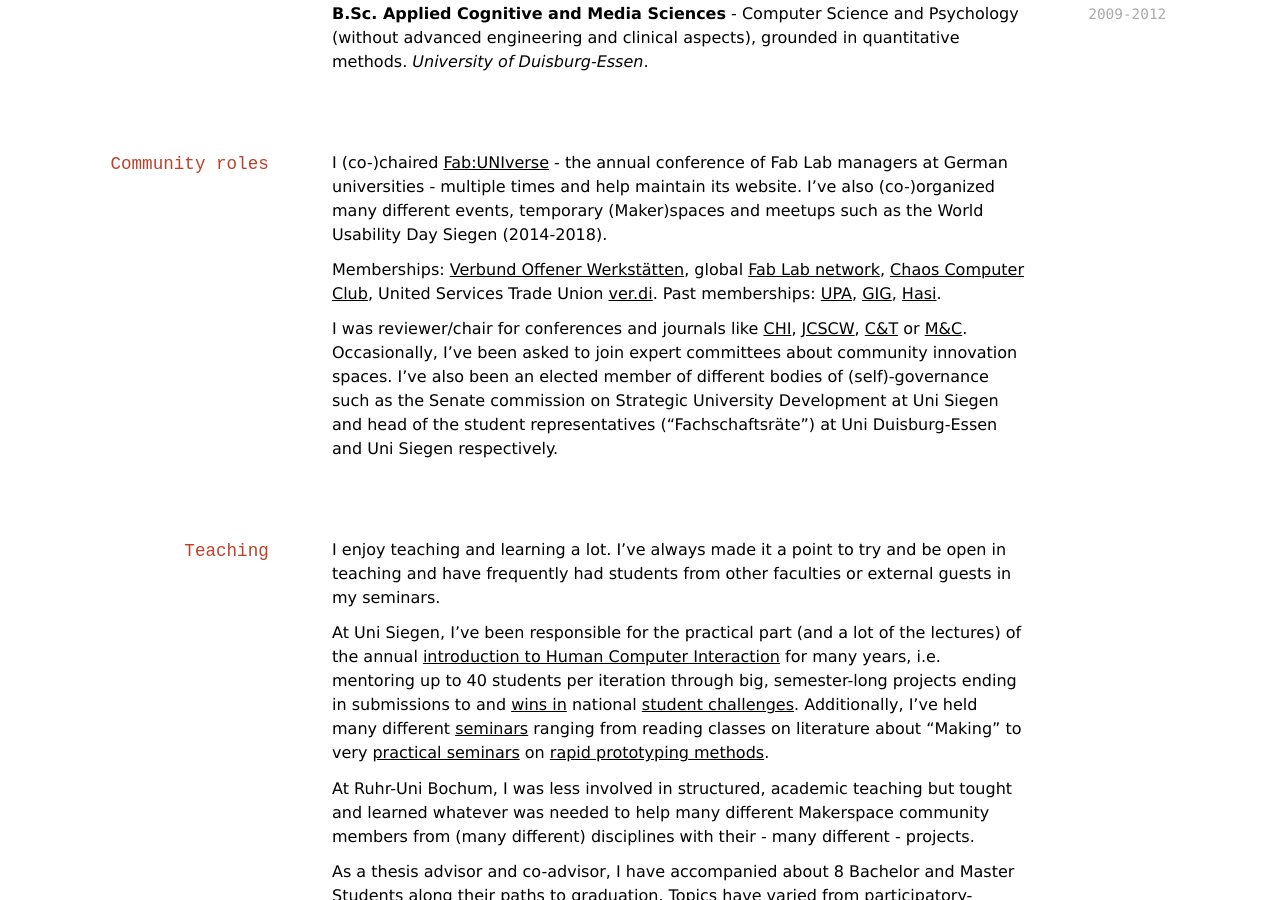
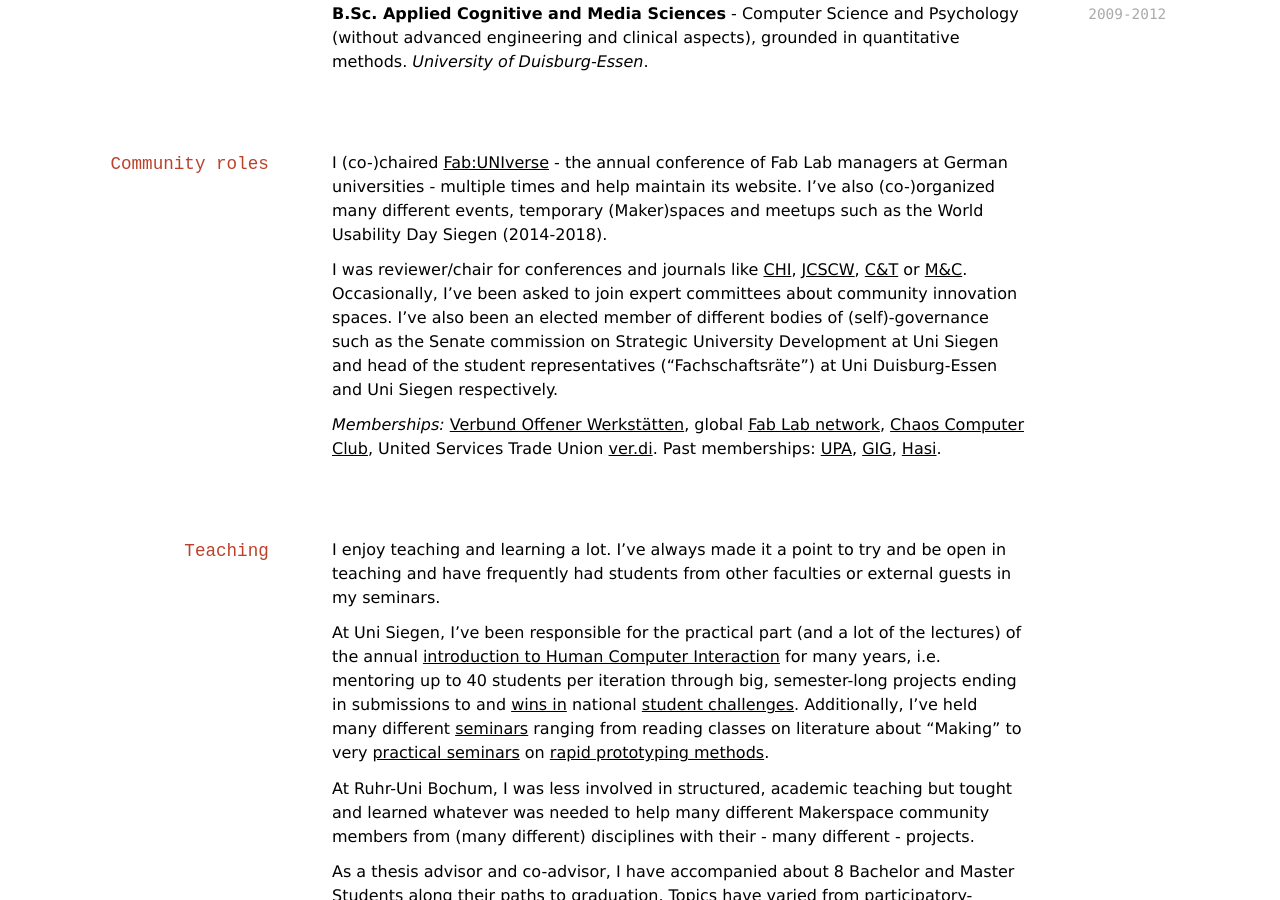
Before and after one commit to oliverstickel/oliverstickel.github.io, a Jekyll site: the page built from index.md, in a window 1280 px wide and 900 px high, scrolled down 1138 px. Built offline with Jekyll 4.4.1, drawn with Linux system fonts in a browser that asks for light colours; nearby versions of some CDN libraries; a style sheet for code colours, icons or effects is not loaded; part of the change alters nothing that is shown.

```diff
--- a/index.md
+++ b/index.md
@@ -51,9 +51,9 @@ Fab Lab manager, researcher, founder
 
 I (co-)chaired [Fab:UNIverse](https://fab-universe.de) - the annual conference of Fab Lab managers at German universities - multiple times and help maintain its website. I've also (co-)organized many different events, temporary (Maker)spaces and meetups such as the World Usability Day Siegen (2014-2018).
 
-Memberships: [Verbund Offener Werkstätten](https://www.offene-werkstaetten.org), global [Fab Lab network](https://fablabs.io), [Chaos Computer Club](https://www.ccc.de/), United Services Trade Union [ver.di](https://www.verdi.de). Past memberships: [UPA](https://germanupa.de/), [GIG](https://globalinnovationgathering.org/), [Hasi](https://hackspace-siegen.de/).
+I was reviewer/chair for conferences and journals like [CHI](https://dl.acm.org/conference/chi/proceedings), [JCSCW](https://www.springer.com/journal/10606), [C&T](https://dl.acm.org/conference/c-n-t) or [M&C](https://mensch-und-computer.de/). Occasionally, I've been asked to join expert committees about community innovation spaces. I've also been an elected member of different bodies of (self)-governance such as the Senate commission on Strategic University Development at Uni Siegen and head of the student representatives ("Fachschaftsräte") at Uni Duisburg-Essen and Uni Siegen respectively.
 
-I was reviewer/chair for conferences and journals like [CHI](https://dl.acm.org/conference/chi/proceedings), [JCSCW](https://www.springer.com/journal/10606), [C&T](https://dl.acm.org/conference/c-n-t) or [M&C](https://mensch-und-computer.de/). Occasionally, I've been asked to join expert committees about community innovation spaces. I've also been an elected member of different bodies of (self)-governance such as the Senate commission on Strategic University Development at Uni Siegen and head of the student representatives ("Fachschaftsräte") at Uni Duisburg-Essen and Uni Siegen respectively.
+*Memberships:* [Verbund Offener Werkstätten](https://www.offene-werkstaetten.org), global [Fab Lab network](https://fablabs.io), [Chaos Computer Club](https://www.ccc.de/), United Services Trade Union [ver.di](https://www.verdi.de). Past memberships: [UPA](https://germanupa.de/), [GIG](https://globalinnovationgathering.org/), [Hasi](https://hackspace-siegen.de/).
 
 ## Teaching
 
```
